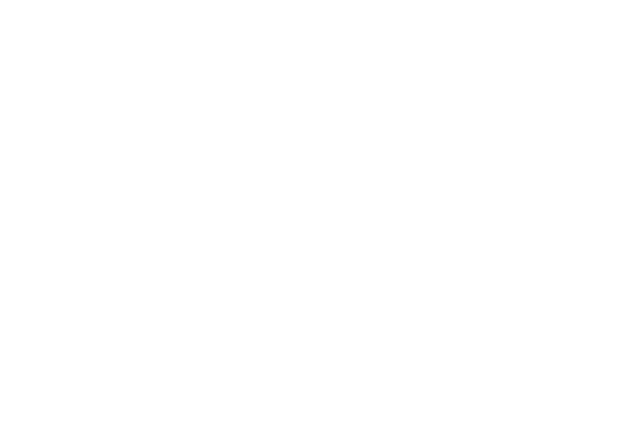
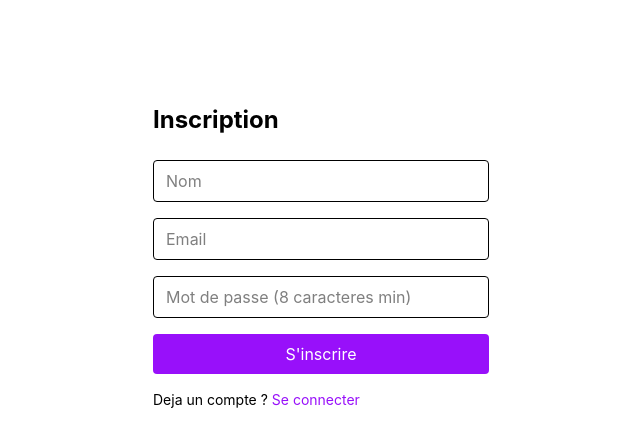
Before and after one commit to Mahamba-66/supmeal, a React (Vite) app in the folder web/: page /register in a window 1280 px wide. Before the commit this address had no page. Shown: the top 446 px of the page, without its empty margins (319-959 px from the left). Built offline with nearby package versions, Linux system fonts and the light colour scheme.

Commit message:
setup frontend avec auth (login, register, route protegee)

```diff
--- a/web/package.json
+++ b/web/package.json
@@ -10,8 +10,12 @@
     "preview": "vite preview"
   },
   "dependencies": {
+    "axios": "^1.19.0",
     "react": "^19.2.8",
-    "react-dom": "^19.2.8"
+    "react-dom": "^19.2.8",
+    "react-router-dom": "^7.18.2",
+    "socket.io-client": "^4.8.3",
+    "zustand": "^5.0.14"
   },
   "devDependencies": {
     "@eslint/js": "^10.0.1",
--- a/web/src/App.tsx
+++ b/web/src/App.tsx
@@ -1,14 +1,23 @@
 import { BrowserRouter, Routes, Route } from "react-router-dom";
-
-function Home() {
-  return <div className="p-8"><h1 className="text-2xl font-bold">SUPMEAL</h1></div>;
-}
+import Login from "./pages/Login";
+import Register from "./pages/Register";
+import Home from "./pages/Home";
+import ProtectedRoute from "./components/ProtectedRoute";
 
 function App() {
   return (
     <BrowserRouter>
       <Routes>
-        <Route path="/" element={<Home />} />
+        <Route path="/login" element={<Login />} />
+        <Route path="/register" element={<Register />} />
+        <Route
+          path="/"
+          element={
+            <ProtectedRoute>
+              <Home />
+            </ProtectedRoute>
+          }
+        />
       </Routes>
     </BrowserRouter>
   );
--- /dev/null
+++ b/web/src/components/ProtectedRoute.tsx
@@ -0,0 +1,11 @@
+import type { ReactNode } from "react";
+import { Navigate } from "react-router-dom";
+import { useAuthStore } from "../store/authStore";
+
+export default function ProtectedRoute({ children }: { children: ReactNode }) {
+  const token = useAuthStore((s) => s.token);
+  if (!token) {
+    return <Navigate to="/login" replace />;
+  }
+  return <>{children}</>;
+}
--- /dev/null
+++ b/web/src/pages/Home.tsx
@@ -0,0 +1,15 @@
+import { useAuthStore } from "../store/authStore";
+
+export default function Home() {
+  const { user, logout } = useAuthStore();
+
+  return (
+    <div className="p-8">
+      <h1 className="text-2xl font-bold">SUPMEAL</h1>
+      <p className="mt-4">Connecte en tant que {user?.name} ({user?.email})</p>
+      <button onClick={logout} className="mt-4 bg-gray-200 rounded px-3 py-2">
+        Se deconnecter
+      </button>
+    </div>
+  );
+}
--- /dev/null
+++ b/web/src/pages/Login.tsx
@@ -0,0 +1,55 @@
+import { useState } from "react";
+import { useNavigate, Link } from "react-router-dom";
+import { api } from "../lib/api";
+import { useAuthStore } from "../store/authStore";
+
+export default function Login() {
+  const [email, setEmail] = useState("");
+  const [password, setPassword] = useState("");
+  const [error, setError] = useState<string | null>(null);
+  const setAuth = useAuthStore((s) => s.setAuth);
+  const navigate = useNavigate();
+
+  async function handleSubmit(e: React.FormEvent) {
+    e.preventDefault();
+    setError(null);
+    try {
+      const res = await api.post("/auth/login", { email, password });
+      setAuth(res.data.token, res.data.user);
+      navigate("/");
+    } catch (err: any) {
+      setError(err.response?.data?.error ?? "Erreur de connexion");
+    }
+  }
+
+  return (
+    <div className="max-w-sm mx-auto mt-20 p-6">
+      <h1 className="text-2xl font-bold mb-6">Connexion</h1>
+      <form onSubmit={handleSubmit} className="flex flex-col gap-4">
+        <input
+          type="email"
+          placeholder="Email"
+          value={email}
+          onChange={(e) => setEmail(e.target.value)}
+          className="border rounded px-3 py-2"
+          required
+        />
+        <input
+          type="password"
+          placeholder="Mot de passe"
+          value={password}
+          onChange={(e) => setPassword(e.target.value)}
+          className="border rounded px-3 py-2"
+          required
+        />
+        {error && <p className="text-red-500 text-sm">{error}</p>}
+        <button type="submit" className="bg-purple-600 text-white rounded px-3 py-2">
+          Se connecter
+        </button>
+      </form>
+      <p className="mt-4 text-sm">
+        Pas de compte ? <Link to="/register" className="text-purple-600">S'inscrire</Link>
+      </p>
+    </div>
+  );
+}
--- /dev/null
+++ b/web/src/pages/Register.tsx
@@ -0,0 +1,64 @@
+import { useState } from "react";
+import { useNavigate, Link } from "react-router-dom";
+import { api } from "../lib/api";
+import { useAuthStore } from "../store/authStore";
+
+export default function Register() {
+  const [name, setName] = useState("");
+  const [email, setEmail] = useState("");
+  const [password, setPassword] = useState("");
+  const [error, setError] = useState<string | null>(null);
+  const setAuth = useAuthStore((s) => s.setAuth);
+  const navigate = useNavigate();
+
+  async function handleSubmit(e: React.FormEvent) {
+    e.preventDefault();
+    setError(null);
+    try {
+      const res = await api.post("/auth/register", { name, email, password });
+      setAuth(res.data.token, res.data.user);
+      navigate("/");
+    } catch (err: any) {
+      setError(err.response?.data?.error ?? "Erreur d'inscription");
+    }
+  }
+
+  return (
+    <div className="max-w-sm mx-auto mt-20 p-6">
+      <h1 className="text-2xl font-bold mb-6">Inscription</h1>
+      <form onSubmit={handleSubmit} className="flex flex-col gap-4">
+        <input
+          type="text"
+          placeholder="Nom"
+          value={name}
+          onChange={(e) => setName(e.target.value)}
+          className="border rounded px-3 py-2"
+          required
+        />
+        <input
+          type="email"
+          placeholder="Email"
+          value={email}
+          onChange={(e) => setEmail(e.target.value)}
+          className="border rounded px-3 py-2"
+          required
+        />
+        <input
+          type="password"
+          placeholder="Mot de passe (8 caracteres min)"
+          value={password}
+          onChange={(e) => setPassword(e.target.value)}
+          className="border rounded px-3 py-2"
+          required
+        />
+        {error && <p className="text-red-500 text-sm">{error}</p>}
+        <button type="submit" className="bg-purple-600 text-white rounded px-3 py-2">
+          S'inscrire
+        </button>
+      </form>
+      <p className="mt-4 text-sm">
+        Deja un compte ? <Link to="/login" className="text-purple-600">Se connecter</Link>
+      </p>
+    </div>
+  );
+}
--- /dev/null
+++ b/web/src/store/authStore.ts
@@ -0,0 +1,29 @@
+import { create } from "zustand";
+
+interface User {
+  id: string;
+  email: string;
+  name: string;
+}
+
+interface AuthState {
+  token: string | null;
+  user: User | null;
+  setAuth: (token: string, user: User) => void;
+  logout: () => void;
+}
+
+export const useAuthStore = create<AuthState>((set) => ({
+  token: localStorage.getItem("token"),
+  user: JSON.parse(localStorage.getItem("user") || "null"),
+  setAuth: (token, user) => {
+    localStorage.setItem("token", token);
+    localStorage.setItem("user", JSON.stringify(user));
+    set({ token, user });
+  },
+  logout: () => {
+    localStorage.removeItem("token");
+    localStorage.removeItem("user");
+    set({ token: null, user: null });
+  },
+}));
```
Also changed, not shown: 1 other file (tests, documents, lock files or other folders).
